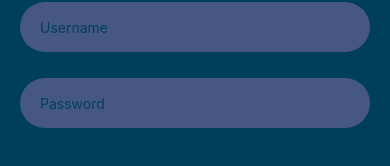
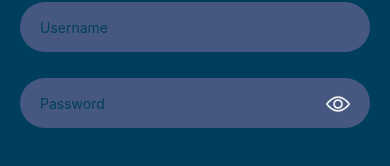
Before and after one commit to thien-codev/react-native-todo-list, a React Native app: screen /SignUp in a window 390 px wide. Shown: the part 322-488 px from the top of the page. Built offline with nearby package versions, Linux system fonts and the light colour scheme.

Commit message:
Store signing up accout info

```diff
--- a/package.json
+++ b/package.json
@@ -10,6 +10,7 @@
     "test": "jest"
   },
   "dependencies": {
+    "@react-native-async-storage/async-storage": "^1.23.1",
     "@react-native-community/masked-view": "^0.1.11",
     "@react-navigation/native": "^6.1.17",
     "@react-navigation/native-stack": "^6.9.26",
--- a/src/screens/Login.tsx
+++ b/src/screens/Login.tsx
@@ -2,6 +2,7 @@ import React, { useState } from "react";
 import { usernameValidator } from "../helpers/usernameValidator";
 import { passwordValidator } from "../helpers/passwordValidator";
 import { View, Text, StyleSheet, TextInput, TouchableOpacity } from "react-native";
+import AsyncStorage from "@react-native-async-storage/async-storage";
 
 function Login({ navigation }) {
     const [username, setUsername] = useState({ value: "", error: "" })
@@ -11,22 +12,32 @@ function Login({ navigation }) {
         const usernameErr = usernameValidator(username.value)
         const passwordErr = passwordValidator(password.value)
 
-        if (usernameErr || passwordErr) {
-            setUsername({ ...username, error: usernameErr })
-            setPassword({ ...password, error: passwordErr })
-            return
-        }
+        // if (usernameErr || passwordErr) {
+        //     setUsername({ ...username, error: usernameErr })
+        //     setPassword({ ...password, error: passwordErr })
+        //     return
+        // }
+        const credential = getCredential()
+        console.log(credential)
 
-        navigation.reset({
-            index: 0,
-            routes: [{ name: "Home" }]
-        })
+        // navigation.reset({
+        //     index: 0,
+        //     routes: [{ name: "Home" }]
+        // })
     }
     const onPressForgotPassword = () => {
         console.log("Login with username: " + username.value + " password: " + password.value)
     }
     const onPressSignUp = () => {
         navigation.navigate("SignUp")
+    }
+    const getCredential = async () => {
+        try {
+            const jsonValue = await AsyncStorage.getItem("credential")
+            return jsonValue != null ? JSON.parse(jsonValue) : null
+        } catch (e) {
+            console.log(e)
+        }
     }
 
     return (
--- a/src/screens/SignUp.tsx
+++ b/src/screens/SignUp.tsx
@@ -1,15 +1,16 @@
 import React, { useState } from "react";
 import { usernameValidator } from "../helpers/usernameValidator";
 import { passwordValidator } from "../helpers/passwordValidator";
-import { View, Text, StyleSheet, TextInput, TouchableOpacity, SafeAreaView } from "react-native";
+import { View, Text, StyleSheet, TextInput, TouchableOpacity, SafeAreaView, Image } from "react-native";
 import BackButton from "../components/BackButton";
-// import { SafeAreaView } from "../../node_modules/react-native-safe-area-context/lib/typescript/src/SafeAreaView";
+import AsyncStorage from "@react-native-async-storage/async-storage";
 
 function SignUp({ navigation }) {
     const [username, setUsername] = useState({ value: "", error: "" })
     const [password, setPassword] = useState({ value: "", error: "" })
+    const [visiblePassword, setVisiblePassword] = useState(false)
 
-    function onPressSignUp() {
+    const onPressSignUp = () => {
         const usernameErr = usernameValidator(username.value)
         const passwordErr = passwordValidator(password.value)
 
@@ -19,8 +20,22 @@ function SignUp({ navigation }) {
             return
         }
 
-        navigation.goBack
+        const credential = { username: username.value, password: password.value }
+        storeData(credential)
+
+        navigation.navigate("Login")
     }
+
+    const storeData = async (value) => {
+        try {
+            const jsonValue = JSON.stringify(value)
+            await AsyncStorage.setItem("credential", jsonValue)
+            console.log(jsonValue)
+        } catch (e) {
+            console.log(e)
+        }
+    }
+
     return (
         <SafeAreaView style={styles.safeArea}>
             <BackButton style={styles.backButton} goBack={navigation.goBack}></BackButton>
@@ -39,12 +54,20 @@ function SignUp({ navigation }) {
 
                 <View style={styles.inputView}>
                     <View style={styles.inputTextView}>
-                        <TextInput
-                            secureTextEntry
-                            style={styles.textField}
-                            placeholder="Password"
-                            placeholderTextColor="#003f5c"
-                            onChangeText={text => setPassword({ value: text, error: "" })}></TextInput>
+                        <View style={styles.passwordContainer}>
+                            <TextInput
+                                secureTextEntry={!visiblePassword}
+                                style={styles.textField}
+                                placeholder="Password"
+                                placeholderTextColor="#003f5c"
+                                onChangeText={text => setPassword({ value: text, error: "" })}></TextInput>
+                            <TouchableOpacity onPress={() => setVisiblePassword(!visiblePassword)}>
+                                <Image
+                                    source={require("../assets/view.png")}
+                                    style={styles.viewImage}
+                                />
+                            </TouchableOpacity>
+                        </View>
                     </View>
                     <Text style={styles.errorText}>{password.error}</Text><Text />
                 </View>
@@ -61,6 +84,14 @@ const styles = StyleSheet.create({
     safeArea: {
         flex: 1,
         backgroundColor: "#003f5c"
+    },
+    viewImage: {
+        width: 24,
+        height: 24,
+        tintColor: "white",
+        right: 0,
+        position: "absolute",
+        bottom: -4
     },
     backButton: {
         marginLeft: 10,
```
Also changed, not shown: src/assets/view.png (added), 2 other files (tests, documents, lock files or other folders).
